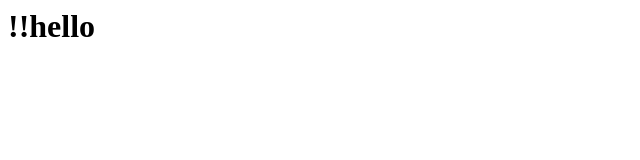
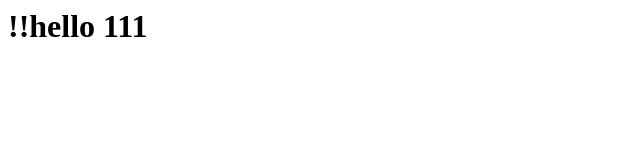
Before and after one commit to roshansibi/roshandevops, a plain HTML site: page index.html in a window 1280 px wide. Shown: the full height of the page, 0-640 px from the left. Drawn offline with Linux system fonts and the light colour scheme.

Commit message:
Update index.html

```diff
--- a/index.html
+++ b/index.html
@@ -1 +1 @@
-<h1>!!hello </h1>
+<h1>!!hello 111 </h1>
```
